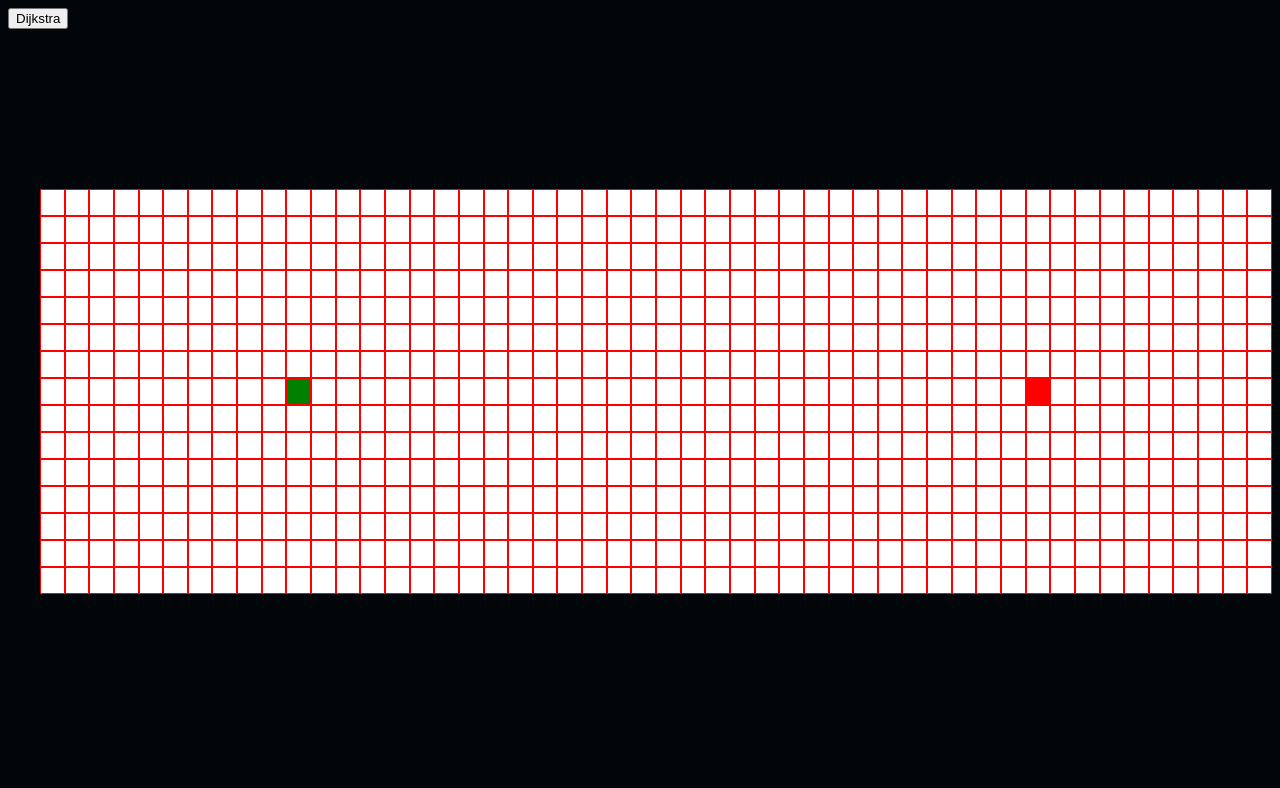
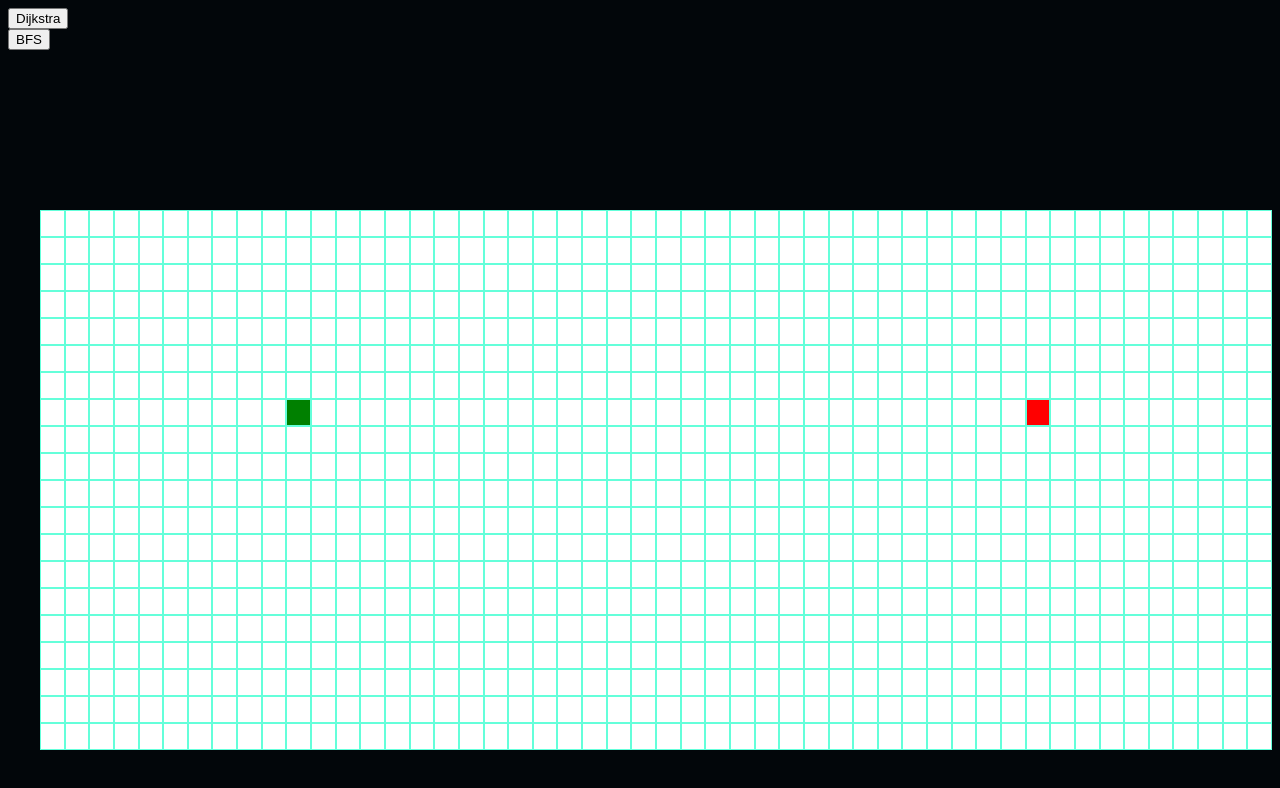
Before and after one commit to conor47/Searching-visualizer, a React (Create React App) app: page / in a window 1280 px wide. Shown: the top 788 px of the page. Built offline with nearby package versions, Linux system fonts and the light colour scheme.

Commit message:
bsf implementation

```diff
--- /dev/null
+++ b/src/Algorithms/bfs.js
@@ -0,0 +1,42 @@
+export const bfs = (grid, startNode, endNode) => {
+  const nodesInOrder = [];
+  const queue = [];
+  queue.push(startNode);
+
+  while (queue.length > 0) {
+    console.log('running');
+    let node = queue.shift();
+    nodesInOrder.push(node);
+    if (node === endNode) {
+      break;
+    }
+
+    let neighbours = getNeighbours(grid, node);
+    for (let i = 0; i < neighbours.length; i++) {
+      let nei = neighbours[i];
+      nei.isVisited = true;
+      nei.previousNode = node;
+      queue.push(nei);
+    }
+  }
+  startNode.previousNode = null;
+  return nodesInOrder;
+};
+
+const getNeighbours = (grid, node) => {
+  const nodes = [];
+  const { row, col } = node;
+  if (row > 0) {
+    nodes.push(grid[row - 1][col]);
+  }
+  if (row < grid.length - 1) {
+    nodes.push(grid[row + 1][col]);
+  }
+  if (col > 0) {
+    nodes.push(grid[row][col - 1]);
+  }
+  if (col < grid[0].length - 1) {
+    nodes.push(grid[row][col + 1]);
+  }
+  return nodes.filter((nei) => !nei.isVisited);
+};
--- a/src/Components/PathFinding.js
+++ b/src/Components/PathFinding.js
@@ -1,6 +1,7 @@
 import React, { useState, useEffect } from 'react';
 import Node from './Node';
 import { dijkstra, getShortestPath } from '../Algorithms/dijkstra';
+import { bfs } from '../Algorithms/bfs';
 
 const PathFinding = () => {
   const [grid, setGrid] = useState([]);
@@ -31,20 +32,40 @@ const PathFinding = () => {
     }
   };
 
+  const runBfs = () => {
+    let nodes = bfs(grid, grid[start[0]][start[1]], grid[end[0]][end[1]]);
+    console.log(nodes);
+    let shortestPath = getShortestPath(grid[end[0]][end[1]]);
+    for (let i = 0; i < nodes.length; i++) {
+      let node = nodes[i];
+      if (i === nodes.length - 1) {
+        setTimeout(() => {
+          animatePath(shortestPath);
+        }, i * 10);
+      } else {
+        setTimeout(() => {
+          document
+            .getElementById(`${node.row}-${node.col}`)
+            .classList.add('visited');
+        }, i * 10);
+      }
+    }
+  };
+
   const animatePath = (path) => {
     for (let i = 0; i < path.length; i++) {
       setTimeout(() => {
         let node = path[i];
         document.getElementById(
           `${node.row}-${node.col}`
-        ).style.backgroundColor = 'yello';
+        ).style.backgroundColor = 'green';
       }, i * 50);
     }
   };
 
   const generateGrid = () => {
     let grid = [];
-    for (let i = 0; i < 15; i++) {
+    for (let i = 0; i < 20; i++) {
       let row = [];
       for (let j = 0; j < 50; j++) {
         row.push(createNode(i, j));
@@ -70,6 +91,9 @@ const PathFinding = () => {
     <div>
       <div className="controls">
         <button onClick={() => runDijkstra()}>Dijkstra</button>
+      </div>
+      <div className="controls">
+        <button onClick={() => runBfs()}>BFS</button>
       </div>
       <div className="grid">
         {grid.map((row, i) => {
--- a/src/index.css
+++ b/src/index.css
@@ -4,9 +4,10 @@ body {
 
 .node {
   height: 25px;
+  transition: all 0.5s ease-in;
   width: 25px;
   background-color: white;
-  border: 1px solid red;
+  border: 1px solid #64ffda;
 }
 
 .grid {
@@ -27,9 +28,9 @@ body {
 }
 
 .shortest {
-  background-color: yellow;
+  background-color: green;
 }
 
 .visited {
-  background-color: teal;
+  background-color: blue;
 }
```
